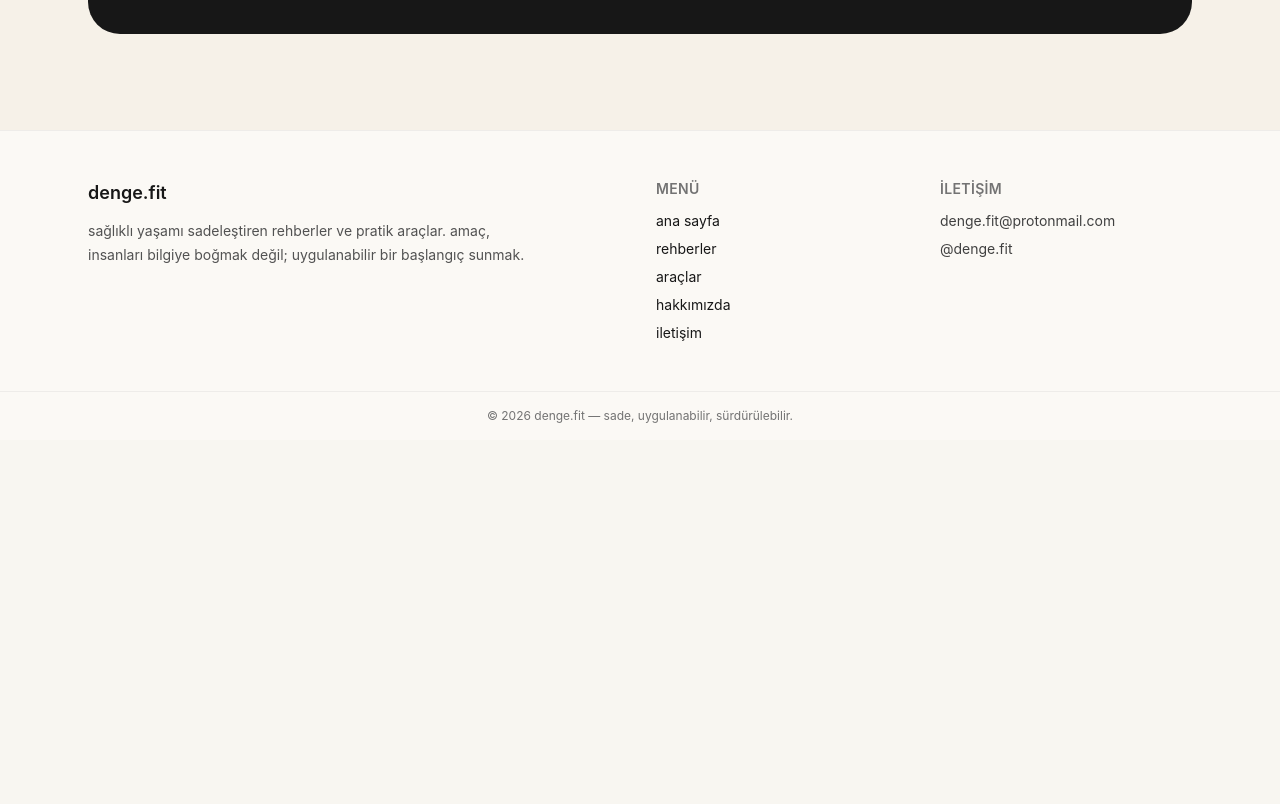
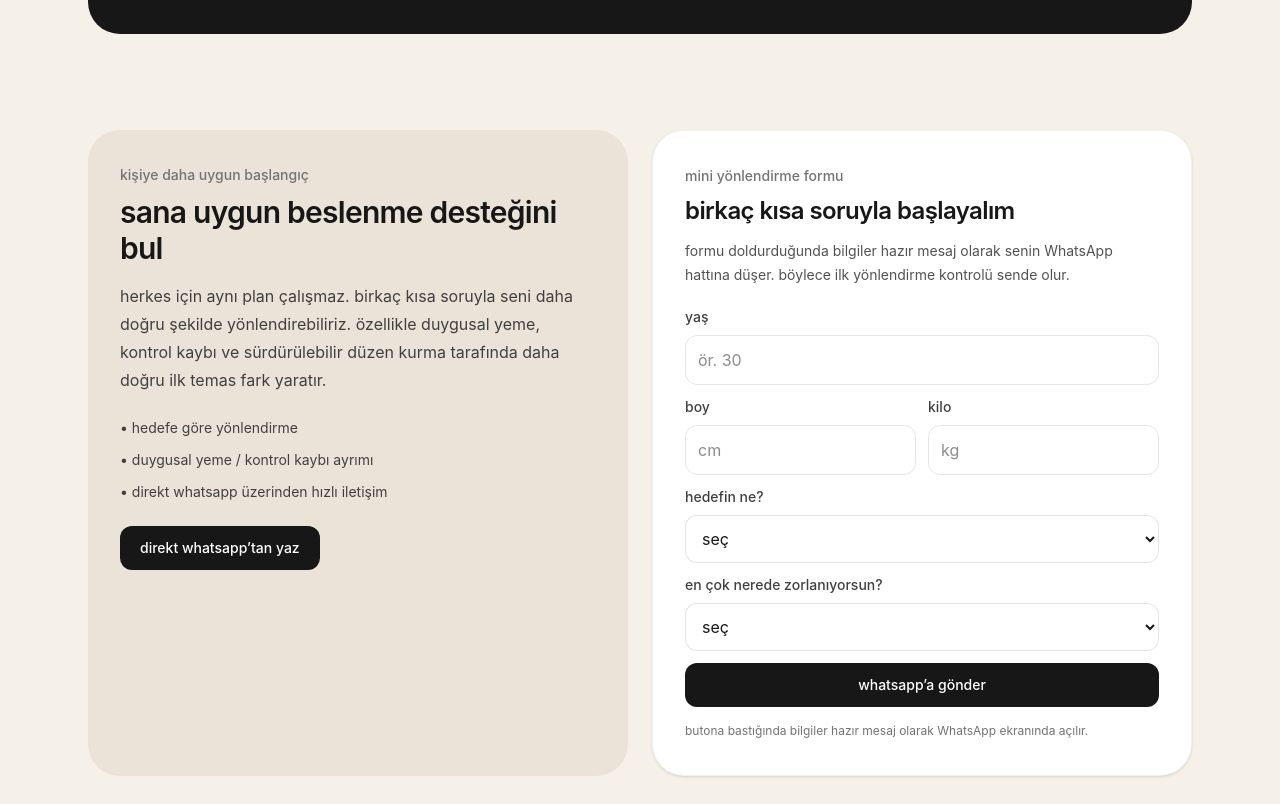
Before and after one commit to bemirt/denge.fit, a React (Vite) app: page / in a window 1280 px wide. Shown: the part 1976-2780 px from the top of the page. Before the commit the page ends 2416 px from the top, so only its background shows below. Built offline with nearby package versions, Linux system fonts and the light colour scheme.

Commit message:
add analytics

```diff
--- a/src/App.jsx
+++ b/src/App.jsx
@@ -2,6 +2,9 @@ import { useMemo, useState } from "react";
 import { Routes, Route, Link } from "react-router-dom";
 import Calculator from "./components/Calculator";
 import WaterCalculator from "./components/WaterCalculator";
+
+const WHATSAPP_LINK =
+  "https://wa.me/905050727306?text=merhaba%20denge.fit%20üzerinden%20yazıyorum";
 
 const guideLibrary = [
   {
@@ -53,6 +56,189 @@ const guideLibrary = [
     accent: "from-teal-100 to-emerald-50",
   },
 ];
+
+function MiniForm() {
+  const [form, setForm] = useState({
+    age: "",
+    height: "",
+    weight: "",
+    goal: "",
+    struggle: "",
+  });
+
+  const handleChange = (e) => {
+    setForm((prev) => ({
+      ...prev,
+      [e.target.name]: e.target.value,
+    }));
+  };
+
+  const handleSubmit = (e) => {
+    e.preventDefault();
+
+    const message = `Merhaba, denge.fit üzerinden mini form doldurdum.
+
+Yaş: ${form.age}
+Boy: ${form.height} cm
+Kilo: ${form.weight} kg
+Hedef: ${form.goal}
+Zorlandığım konu: ${form.struggle}
+
+Detaylı destek almak istiyorum.`;
+
+    const url = `https://wa.me/905050727306?text=${encodeURIComponent(
+      message
+    )}`;
+
+    window.open(url, "_blank");
+  };
+
+  return (
+    <form onSubmit={handleSubmit} className="space-y-3">
+      <div>
+        <label className="mb-2 block text-sm font-medium text-neutral-700">
+          yaş
+        </label>
+        <input
+          name="age"
+          placeholder="ör. 30"
+          value={form.age}
+          onChange={handleChange}
+          required
+          className="w-full rounded-xl border border-black/10 px-3 py-3 outline-none transition focus:border-neutral-400"
+        />
+      </div>
+
+      <div className="grid gap-3 sm:grid-cols-2">
+        <div>
+          <label className="mb-2 block text-sm font-medium text-neutral-700">
+            boy
+          </label>
+          <input
+            name="height"
+            placeholder="cm"
+            value={form.height}
+            onChange={handleChange}
+            required
+            className="w-full rounded-xl border border-black/10 px-3 py-3 outline-none transition focus:border-neutral-400"
+          />
+        </div>
+
+        <div>
+          <label className="mb-2 block text-sm font-medium text-neutral-700">
+            kilo
+          </label>
+          <input
+            name="weight"
+            placeholder="kg"
+            value={form.weight}
+            onChange={handleChange}
+            required
+            className="w-full rounded-xl border border-black/10 px-3 py-3 outline-none transition focus:border-neutral-400"
+          />
+        </div>
+      </div>
+
+      <div>
+        <label className="mb-2 block text-sm font-medium text-neutral-700">
+          hedefin ne?
+        </label>
+        <select
+          name="goal"
+          value={form.goal}
+          onChange={handleChange}
+          required
+          className="w-full rounded-xl border border-black/10 bg-white px-3 py-3 outline-none transition focus:border-neutral-400"
+        >
+          <option value="">seç</option>
+          <option value="kilo vermek">kilo vermek</option>
+          <option value="sağlıklı beslenmek">sağlıklı beslenmek</option>
+          <option value="kas yapmak">kas yapmak</option>
+          <option value="yeme davranışımı kontrol etmek">
+            yeme davranışımı kontrol etmek
+          </option>
+        </select>
+      </div>
+
+      <div>
+        <label className="mb-2 block text-sm font-medium text-neutral-700">
+          en çok nerede zorlanıyorsun?
+        </label>
+        <select
+          name="struggle"
+          value={form.struggle}
+          onChange={handleChange}
+          required
+          className="w-full rounded-xl border border-black/10 bg-white px-3 py-3 outline-none transition focus:border-neutral-400"
+        >
+          <option value="">seç</option>
+          <option value="gece yeme">gece yeme</option>
+          <option value="stres yeme">stres yeme</option>
+          <option value="tatlı krizi">tatlı krizi</option>
+          <option value="kontrol kaybı / duygusal yeme">
+            kontrol kaybı / duygusal yeme
+          </option>
+        </select>
+      </div>
+
+      <button
+        type="submit"
+        className="w-full rounded-xl bg-neutral-900 py-3 text-sm font-medium text-white transition hover:opacity-90"
+      >
+        whatsapp’a gönder
+      </button>
+
+      <p className="text-xs leading-6 text-neutral-500">
+        butona bastığında bilgiler hazır mesaj olarak WhatsApp ekranında açılır.
+      </p>
+    </form>
+  );
+}
+
+function MidCTA() {
+  return (
+    <div className="mt-10 rounded-3xl bg-neutral-900 p-6 text-white">
+      <h3 className="text-xl font-semibold">bu döngüden çıkmak istiyorsan</h3>
+      <p className="mt-3 text-sm leading-6 text-white/80">
+        sana uygun beslenme düzenini birlikte netleştirebiliriz. hızlıca yaz,
+        nasıl ilerleyebileceğimizi söyleyelim.
+      </p>
+
+      <a
+        href={WHATSAPP_LINK}
+        target="_blank"
+        rel="noreferrer"
+        className="mt-5 inline-block rounded-xl bg-white px-5 py-3 text-sm font-medium text-black transition hover:opacity-90"
+      >
+        whatsapp&apos;tan yaz
+      </a>
+    </div>
+  );
+}
+
+function BottomCTA() {
+  return (
+    <div className="mt-12 rounded-3xl border border-black/10 bg-[#f6f1e8] p-6">
+      <h3 className="text-xl font-semibold">
+        tek başına çözmek zorunda değilsin
+      </h3>
+
+      <p className="mt-3 leading-7 text-neutral-700">
+        sürekli başa dönüyorsan sorun sende değil, sistemde. sana uygun
+        sürdürülebilir bir plan oluşturabiliriz.
+      </p>
+
+      <a
+        href={WHATSAPP_LINK}
+        target="_blank"
+        rel="noreferrer"
+        className="mt-5 inline-block rounded-xl bg-neutral-900 px-5 py-3 text-sm font-medium text-white transition hover:opacity-90"
+      >
+        benim için uygun mu öğren
+      </a>
+    </div>
+  );
+}
 
 function getRelatedGuides(currentSlug, limit = 3) {
   const currentGuide = guideLibrary.find((guide) => guide.slug === currentSlug);
@@ -129,6 +315,33 @@ function RelatedGuides({ currentSlug }) {
         ))}
       </div>
     </section>
+  );
+}
+
+function GuideCard({ guide }) {
+  return (
+    <div className="overflow-hidden rounded-[2rem] border border-black/5 bg-white shadow-sm">
+      <div className={`h-28 bg-gradient-to-br ${guide.accent}`} />
+      <div className="p-5">
+        <span className="inline-flex rounded-full bg-[#f6f1e8] px-3 py-1 text-xs font-medium text-neutral-700">
+          {guide.tag}
+        </span>
+
+        <h3 className="mt-4 text-lg font-medium leading-snug">{guide.title}</h3>
+        <p className="mt-2 text-sm leading-6 text-neutral-600">{guide.desc}</p>
+
+        {guide.live ? (
+          <Link
+            to={guide.slug}
+            className="mt-4 inline-block text-sm font-medium underline underline-offset-4"
+          >
+            rehberi oku
+          </Link>
+        ) : (
+          <p className="mt-4 text-sm text-neutral-400">yakında yayında</p>
+        )}
+      </div>
+    </div>
   );
 }
 
@@ -342,34 +555,60 @@ function Home() {
           </div>
         </div>
       </section>
-    </main>
-  );
-}
 
-function GuideCard({ guide }) {
-  return (
-    <div className="overflow-hidden rounded-[2rem] border border-black/5 bg-white shadow-sm">
-      <div className={`h-28 bg-gradient-to-br ${guide.accent}`} />
-      <div className="p-5">
-        <span className="inline-flex rounded-full bg-[#f6f1e8] px-3 py-1 text-xs font-medium text-neutral-700">
-          {guide.tag}
+      <section className="mx-auto max-w-6xl px-6 pb-16 md:pb-24">
+        <div className="grid gap-6 lg:grid-cols-[1fr_1fr]">
+          <div className="rounded-[2rem] bg-[#ebe3d7] p-6 md:p-8">
+            <span className="text-sm font-medium text-neutral-500">
+              kişiye daha uygun başlangıç
             </span>
 
-        <h3 className="mt-4 text-lg font-medium leading-snug">{guide.title}</h3>
-        <p className="mt-2 text-sm leading-6 text-neutral-600">{guide.desc}</p>
+            <h2 className="mt-2 text-3xl font-semibold tracking-tight">
+              sana uygun beslenme desteğini bul
+            </h2>
 
-        {guide.live ? (
-          <Link
-            to={guide.slug}
-            className="mt-4 inline-block text-sm font-medium underline underline-offset-4"
+            <p className="mt-4 leading-7 text-neutral-700">
+              herkes için aynı plan çalışmaz. birkaç kısa soruyla seni daha
+              doğru şekilde yönlendirebiliriz. özellikle duygusal yeme, kontrol
+              kaybı ve sürdürülebilir düzen kurma tarafında daha doğru ilk temas
+              fark yaratır.
+            </p>
+
+            <div className="mt-6 space-y-3 text-sm text-neutral-700">
+              <p>• hedefe göre yönlendirme</p>
+              <p>• duygusal yeme / kontrol kaybı ayrımı</p>
+              <p>• direkt whatsapp üzerinden hızlı iletişim</p>
+            </div>
+
+            <a
+              href={WHATSAPP_LINK}
+              target="_blank"
+              rel="noreferrer"
+              className="mt-6 inline-block rounded-xl bg-neutral-900 px-5 py-3 text-sm font-medium text-white transition hover:opacity-90"
             >
-            rehberi oku
-          </Link>
-        ) : (
-          <p className="mt-4 text-sm text-neutral-400">yakında yayında</p>
-        )}
+              direkt whatsapp’tan yaz
+            </a>
+          </div>
+
+          <div className="rounded-[2rem] border border-black/5 bg-white p-6 shadow-sm md:p-8">
+            <div className="mb-5">
+              <span className="text-sm font-medium text-neutral-500">
+                mini yönlendirme formu
+              </span>
+              <h3 className="mt-2 text-2xl font-semibold tracking-tight">
+                birkaç kısa soruyla başlayalım
+              </h3>
+              <p className="mt-3 text-sm leading-6 text-neutral-600">
+                formu doldurduğunda bilgiler hazır mesaj olarak senin WhatsApp
+                hattına düşer. böylece ilk yönlendirme kontrolü sende olur.
+              </p>
+            </div>
+
+            <MiniForm />
           </div>
         </div>
+      </section>
+    </main>
   );
 }
 
@@ -534,8 +773,16 @@ function Contact() {
         <div className="rounded-[2rem] border border-black/5 bg-white p-6 shadow-sm md:p-8">
           <h2 className="text-xl font-semibold">iletişim bilgileri</h2>
           <div className="mt-5 space-y-3 text-neutral-700">
-            <p>denge.fit@protonmail.com</p>
-            <p>@denge.fit</p>
+            <p>📧 denge.fit@protonmail.com</p>
+            <p>📷 @denge.fit</p>
+            <a
+              href={WHATSAPP_LINK}
+              target="_blank"
+              rel="noreferrer"
+              className="inline-block pt-2 text-sm font-medium underline underline-offset-4"
+            >
+              💬 whatsapp&apos;tan yaz
+            </a>
           </div>
         </div>
 
@@ -594,6 +841,8 @@ function GuideArticleInsulin() {
               </p>
             </section>
 
+            <MidCTA />
+
             <section>
               <h2 className="text-2xl font-semibold tracking-tight">
                 en sık yapılan hatalar
@@ -607,14 +856,18 @@ function GuideArticleInsulin() {
                   </p>
                 </div>
                 <div className="rounded-2xl bg-[#f7f4ee] p-4">
-                  <h3 className="font-medium">öğünleri protein yönünden zayıf kurmak</h3>
+                  <h3 className="font-medium">
+                    öğünleri protein yönünden zayıf kurmak
+                  </h3>
                   <p className="mt-2 text-sm leading-6 text-neutral-600">
                     sadece karbonhidrat ağırlıklı öğünler daha hızlı acıkmaya
                     neden olabilir.
                   </p>
                 </div>
                 <div className="rounded-2xl bg-[#f7f4ee] p-4">
-                  <h3 className="font-medium">akşam tatlı krizini gün boyu biriktirmek</h3>
+                  <h3 className="font-medium">
+                    akşam tatlı krizini gün boyu biriktirmek
+                  </h3>
                   <p className="mt-2 text-sm leading-6 text-neutral-600">
                     gündüz yetersiz beslenme, akşam yüksek iştah olarak geri
                     dönebilir.
@@ -663,6 +916,8 @@ function GuideArticleInsulin() {
                 için uzman desteği alınmalıdır.
               </p>
             </section>
+
+            <BottomCTA />
           </div>
         </div>
       </article>
@@ -714,6 +969,8 @@ function GuideArticleSweet() {
               </p>
             </section>
 
+            <MidCTA />
+
             <section>
               <h2 className="text-2xl font-semibold tracking-tight">
                 en sık yapılan yanlışlar
@@ -734,7 +991,9 @@ function GuideArticleSweet() {
                   </p>
                 </div>
                 <div className="rounded-2xl bg-[#f7f4ee] p-4">
-                  <h3 className="font-medium">stres ve uykuyu görmezden gelmek</h3>
+                  <h3 className="font-medium">
+                    stres ve uykuyu görmezden gelmek
+                  </h3>
                   <p className="mt-2 text-sm leading-6 text-neutral-600">
                     sadece besine odaklanıp yaşam düzenini unutmak sorunu eksik
                     çözmeye yol açar.
@@ -778,6 +1037,8 @@ function GuideArticleSweet() {
                 durumunuz ve özel ihtiyaçlarınız için uzman desteği alınmalıdır.
               </p>
             </section>
+
+            <BottomCTA />
           </div>
         </div>
       </article>
@@ -829,6 +1090,8 @@ function GuideArticleDesk() {
                 tüketimini ve hareket molalarını ihmal eder.
               </p>
             </section>
+
+            <MidCTA />
 
             <section>
               <h2 className="text-2xl font-semibold tracking-tight">
@@ -894,6 +1157,8 @@ function GuideArticleDesk() {
                 desteği daha doğru sonuç verir.
               </p>
             </section>
+
+            <BottomCTA />
           </div>
         </div>
       </article>
@@ -1002,8 +1267,16 @@ function Footer() {
             iletişim
           </h4>
           <div className="mt-3 space-y-2 text-sm text-neutral-700">
-            <p>denge.fit@protonmail.com</p>
-            <p>@denge.fit</p>
+            <p>📧 denge.fit@protonmail.com</p>
+            <p>📷 @denge.fit</p>
+            <a
+              href={WHATSAPP_LINK}
+              target="_blank"
+              rel="noreferrer"
+              className="inline-block pt-1 underline underline-offset-4"
+            >
+              💬 whatsapp
+            </a>
           </div>
         </div>
       </div>
```
Lines whose indentation alone changed are shown as unchanged.
